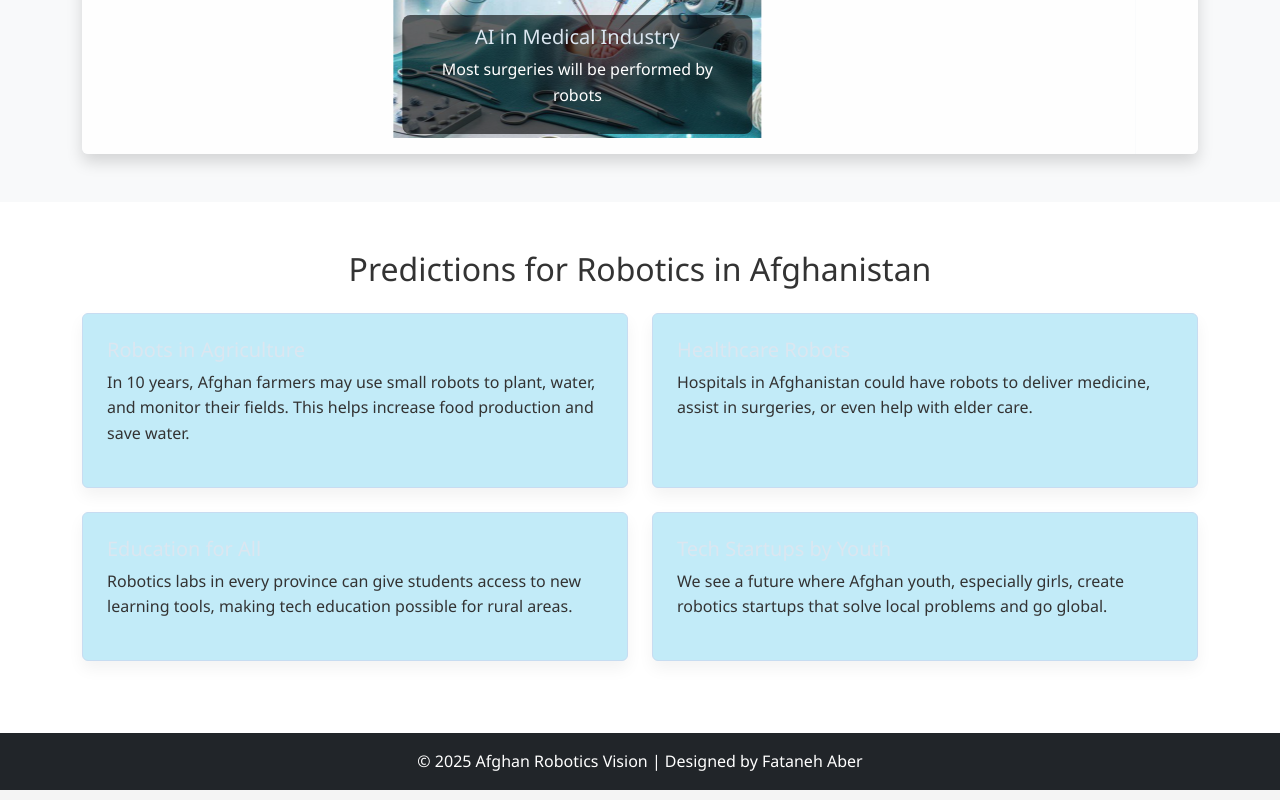
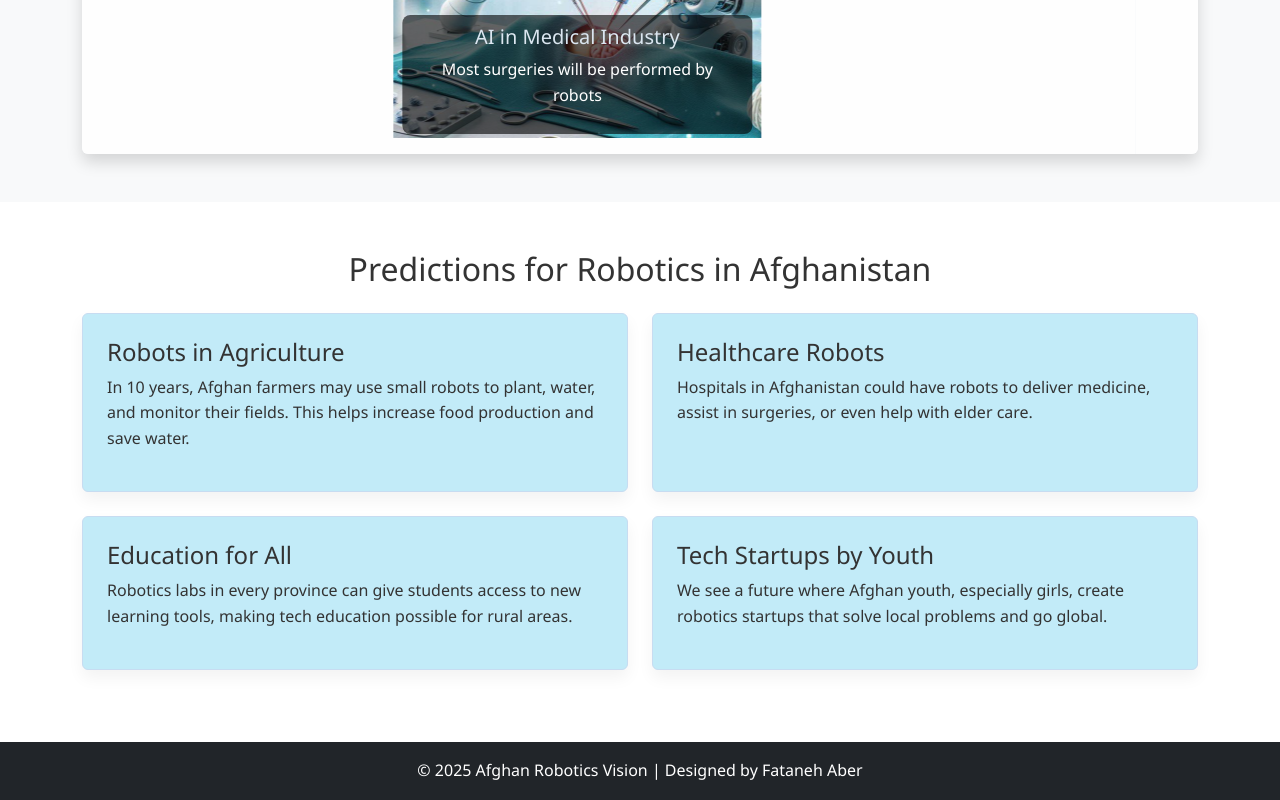
Before and after one commit to Aber1972/-bootstrap-assignment, a plain HTML site: page predictions.html in a window 1280 px wide. Shown: the part 954-1754 px from the top of the page. Drawn offline with nearby package versions, Linux system fonts and the light colour scheme.

Commit message:
Add files via upload

```diff
--- a/predictions.html
+++ b/predictions.html
@@ -127,7 +127,7 @@
           <div class="row">
             <div class="col-md-6 mb-4">
               <div class="p-4 border rounded shadow-sm h-100">
-                <h5>Robots in Agriculture</h5>
+                <h4>Robots in Agriculture</h4>
                 <p>
                   In 10 years, Afghan farmers may use small robots to plant,
                   water, and monitor their fields. This helps increase food
@@ -137,7 +137,7 @@
             </div>
             <div class="col-md-6 mb-4">
               <div class="p-4 border rounded shadow-sm h-100">
-                <h5>Healthcare Robots</h5>
+                <h4>Healthcare Robots</h4>
                 <p>
                   Hospitals in Afghanistan could have robots to deliver
                   medicine, assist in surgeries, or even help with elder care.
@@ -146,7 +146,7 @@
             </div>
             <div class="col-md-6 mb-4">
               <div class="p-4 border rounded shadow-sm h-100">
-                <h5>Education for All</h5>
+                <h4>Education for All</h4>
                 <p>
                   Robotics labs in every province can give students access to
                   new learning tools, making tech education possible for rural
@@ -156,7 +156,7 @@
             </div>
             <div class="col-md-6 mb-4">
               <div class="p-4 border rounded shadow-sm h-100">
-                <h5>Tech Startups by Youth</h5>
+                <h4>Tech Startups by Youth</h4>
                 <p>
                   We see a future where Afghan youth, especially girls, create
                   robotics startups that solve local problems and go global.
```
Also changed, not shown: index.html (+2 -2 lines).
